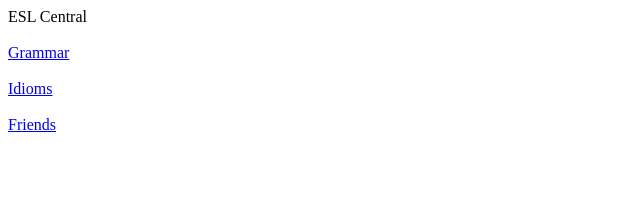
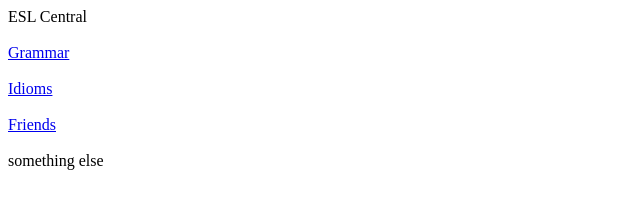
Before and after one commit to dreamingadream/dreamingadream.github.io, a plain HTML site: page index.html in a window 1280 px wide. Shown: the whole page, without its empty margins (0-640 px from the left). Drawn offline with Linux system fonts and the light colour scheme.

Commit message:
Add files via upload

```diff
--- a/index.html
+++ b/index.html
@@ -18,6 +18,7 @@
     <br>
     <a moz-do-not-send="true" href="Friends.html" target="new">Friends</a><br>
     <br>
+    something else<br>
     <br>
     <br>
   </body>
```
